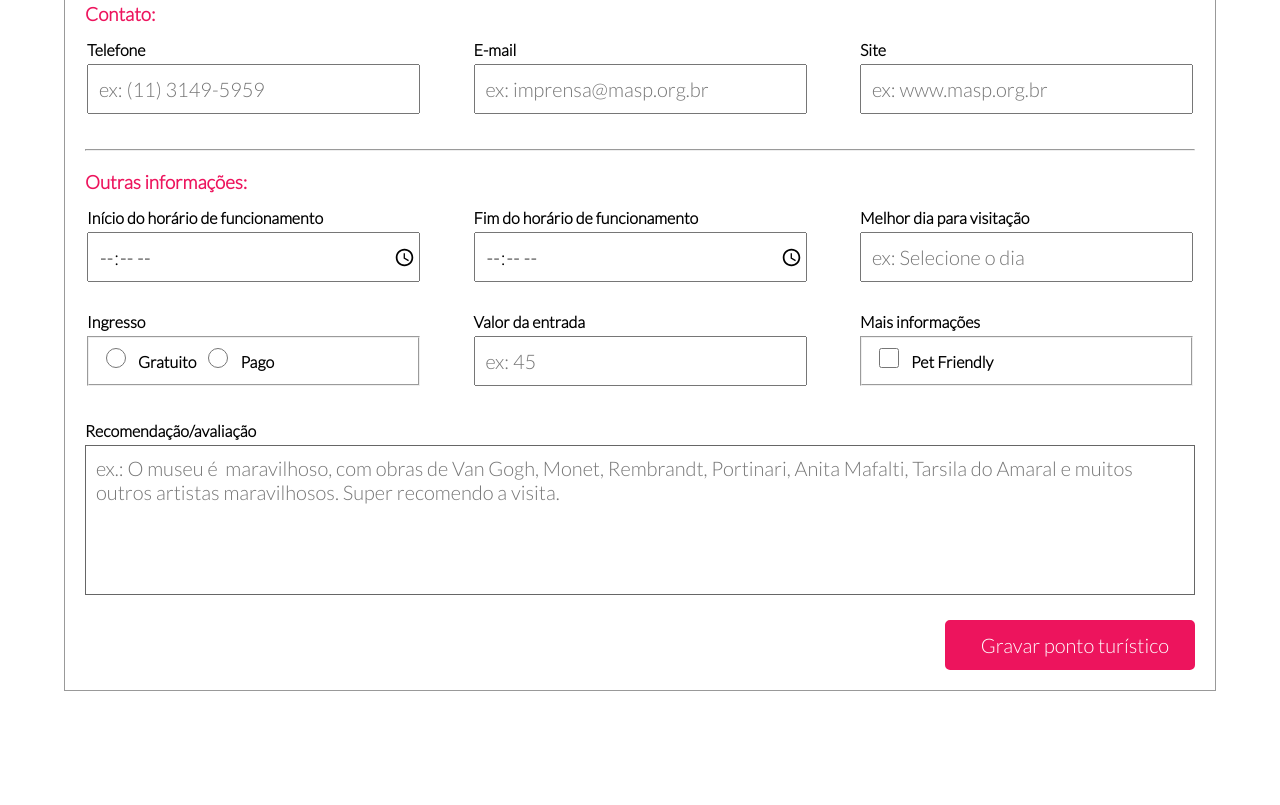
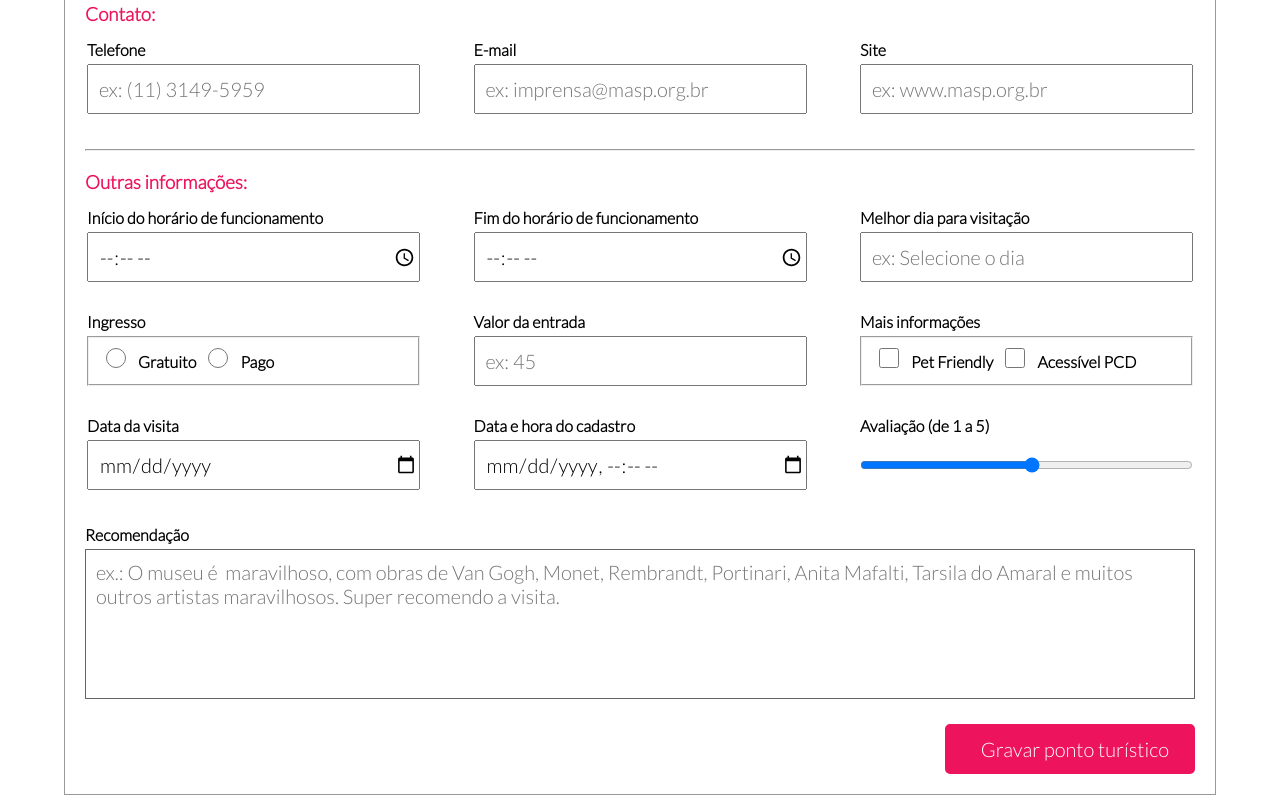
Before and after one commit to ernestodeoliveira/gulliver-traveller, a plain HTML site: page index.html in a window 1280 px wide. Shown: the part 729-1534 px from the top of the page. Before the commit the page ends 1430 px from the top, so only its background shows below. Drawn offline with Linux system fonts and the light colour scheme.

Commit message:
Novas alterações

```diff
--- a/index.html
+++ b/index.html
@@ -5,9 +5,7 @@
     <meta charset="UTF-8">
     <meta http-equiv="X-UA-Compatible" content="IE=edge">
     <meta name="viewport" content="width=device-width, initial-scale=1.0">
-    <!-- CDN Fonts Awesome -->
-    <link rel="stylesheet" href="https://cdnjs.cloudflare.com/ajax/libs/font-awesome/6.0.0/css/all.min.css">
-
+    <!-- link para os estilos -->
     <link rel="stylesheet" href="./css/style.css">
     <title>Projeto Traveller - Cadastro de Pontos Turísticos</title>
 </head>
@@ -141,26 +139,36 @@
                     <label for="infos">Mais informações</label>
                 </div>
                 <div class="em__linha">
-
                     <fieldset>
                         <input type="radio" name="ingresso" id="gratuito" class="radio_check">
                         <label for="gratuito">Gratuito</label>
                         <input type="radio" name="ingresso" id="pago" class="radio_check">
                         <label for="pago">Pago</label>
                     </fieldset>
-
                     <input type="number" id="valor" placeholder="ex: 45">
-
                     <fieldset name="infos">
-                        <input type="checkbox" name="pet-friendly" id="pet-friendly" class="radio_check">
+                        <input type="checkbox" name="infos" id="pet-friendly" class="radio_check">
                         <label for="pet-friendly">Pet Friendly</label>
+                        <input type="checkbox" name="infos" id="pcd" class="radio_check">
+                        <label for="pcd">Acessível PCD</label>
                     </fieldset>
                 </div>
             </div>
-
             <div class="campos">
-                <label for="recomendacao-avaliacao">Recomendação/avaliação</label>
-                <textarea name="" id="recomendacao-avaliacao" placeholder="ex.: O museu é  maravilhoso, com obras de Van Gogh, Monet, Rembrandt, Portinari, Anita Mafalti, Tarsila do Amaral e muitos outros artistas maravilhosos. Super recomendo a visita."></textarea>
+                <div class="em__linha">
+                    <label for="data_visita">Data da visita</label>
+                    <label for="data_hora_cadastro">Data e hora do cadastro</label>
+                    <label for="avaliacao">Avaliação (de 1 a 5)</label>
+                </div>
+                <div class="em__linha">
+                    <input type="date" id="data_visita" >
+                    <input type="datetime-local" id="data_hora_cadastro" >
+                    <input type="range" list="notas" id="avaliacao" min="1" max="5">
+                </div>
+            </div>
+            <div class="campos">
+                <label for="recomendacao">Recomendação</label>
+                <textarea name="" id="recomendacao" placeholder="ex.: O museu é  maravilhoso, com obras de Van Gogh, Monet, Rembrandt, Portinari, Anita Mafalti, Tarsila do Amaral e muitos outros artistas maravilhosos. Super recomendo a visita."></textarea>
             </div>
             <div class="botoes">
                 <input type="submit" value="Gravar ponto turístico">
```
